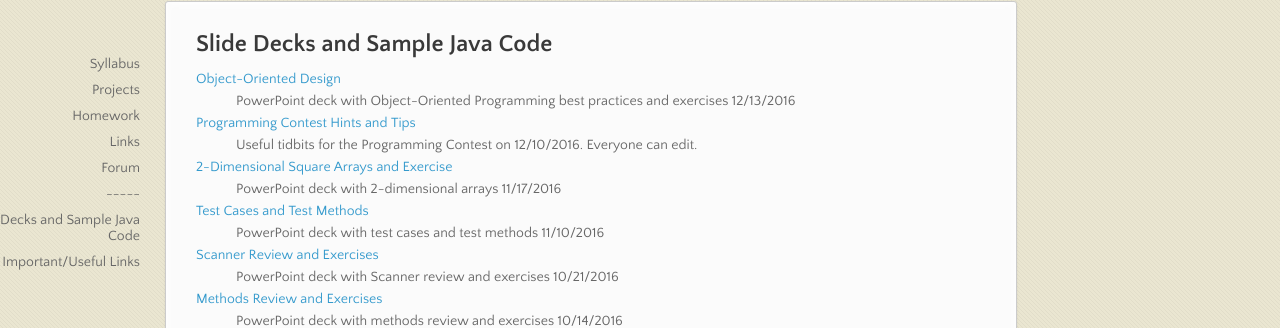
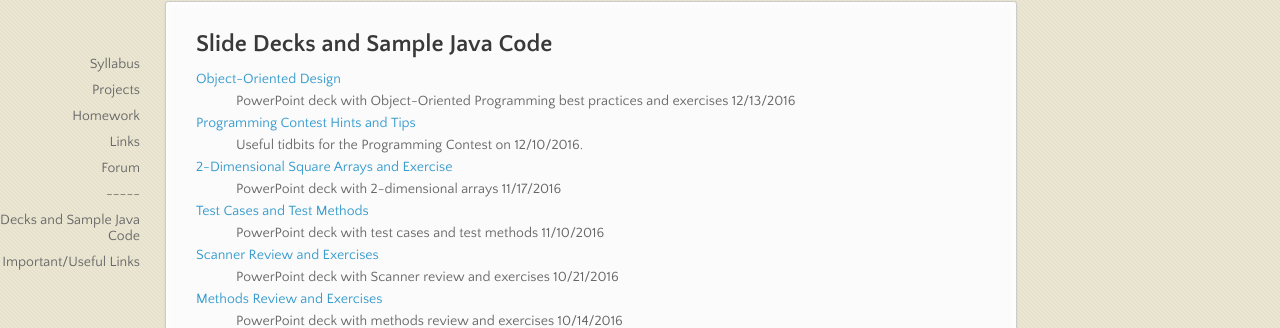
Before and after one commit to stutlerk/ihs-website, a Jekyll site: the page built from _apcs/links.html, in a window 1280 px wide and 1349 px high. Shown: the part 189-517 px from the top of the window. Built offline with Jekyll 4.4.1, drawn with Linux system fonts in a browser that asks for light colours; nearby versions of some CDN libraries.

Commit message:
Update links.html

```diff
--- a/_apcs/links.html
+++ b/_apcs/links.html
@@ -10,7 +10,7 @@ layout: course
     <dd>PowerPoint deck with Object-Oriented Programming best practices and exercises 12/13/2016</dd>
 
     <dt><a href="https://docs.google.com/document/d/1v_WR-GZCqRkWujaFIAl9P4Dsdb8MQovqQmEIom26byc/edit?usp=sharing">Programming Contest Hints and Tips</a></dt>
-    <dd>Useful tidbits for the Programming Contest on 12/10/2016. Everyone can edit.</dd>
+    <dd>Useful tidbits for the Programming Contest on 12/10/2016.</dd>
 
     <dt><a href="https://issaquahwednet-my.sharepoint.com/personal/stutlerk_issaquah_wednet_edu/_layouts/15/guestaccess.aspx?guestaccesstoken=4cF99n9RK8W%2bYH3yjFHcAqLqjfDZYHUV3N82qY2kw3Q%3d&docid=0d0f0a6714e1e4052b579a26feb7a2a3e&rev=1">2-Dimensional Square Arrays and Exercise</a></dt>
     <dd>PowerPoint deck with 2-dimensional arrays 11/17/2016</dd>
```
